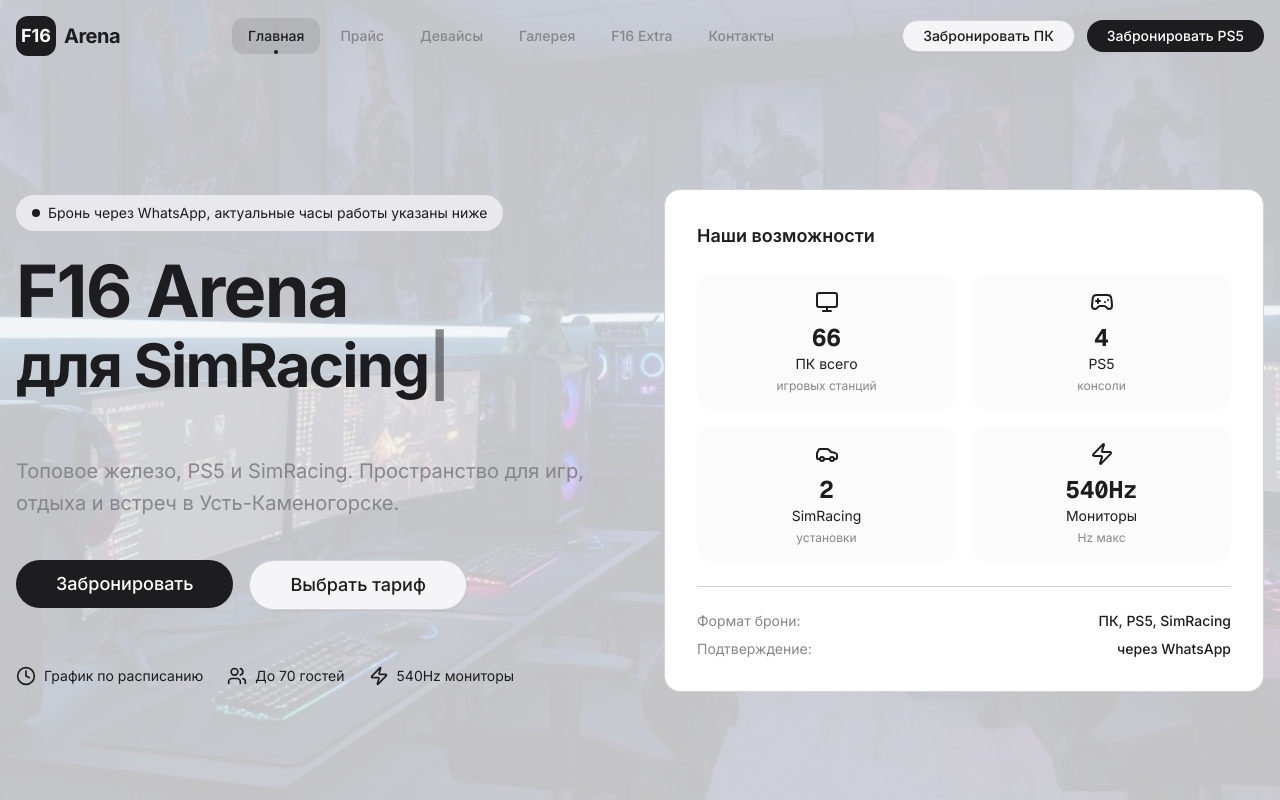
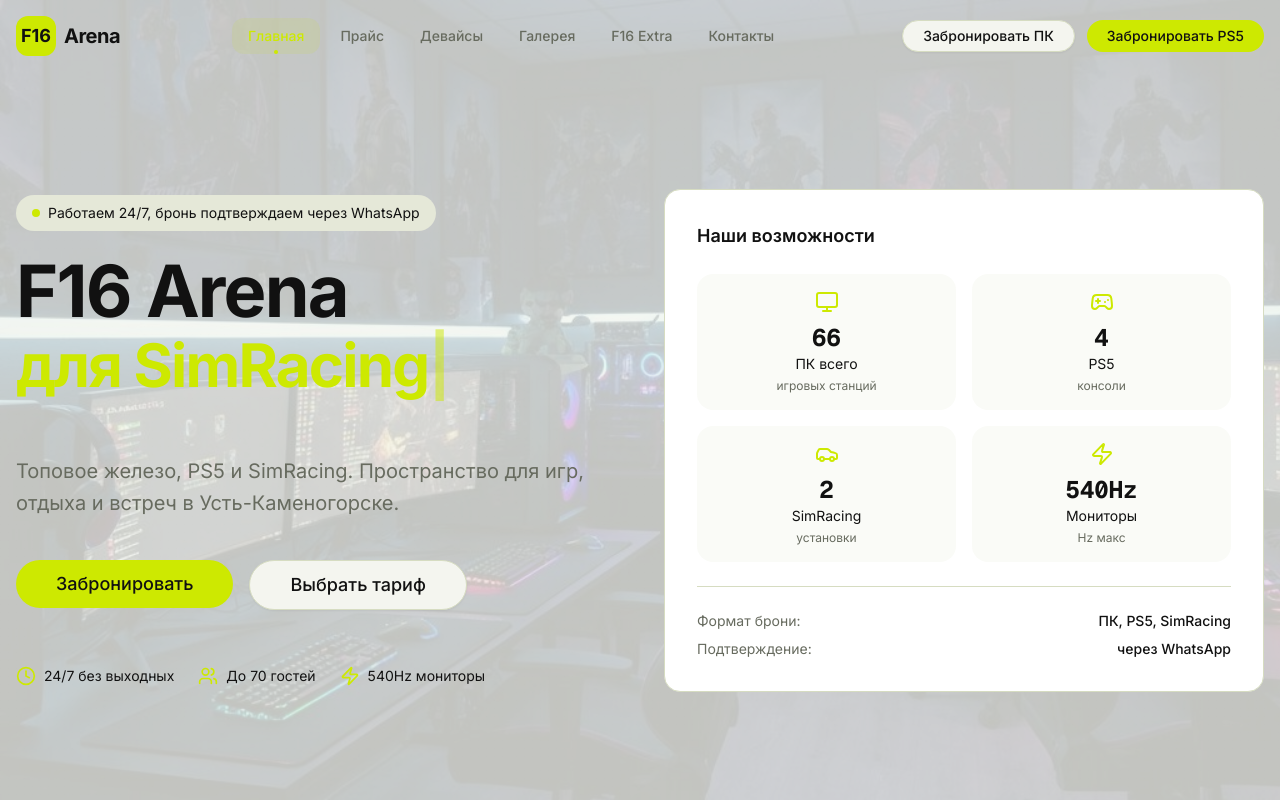
Before and after one commit to padash00/newf16extra-arena, a Next.js app: page / in a window 1280 px wide. Shown: the top 800 px of the page. Built offline with nearby package versions, Linux system fonts and the light colour scheme.

Commit message:
Restore 24-7 messaging and accent colors

```diff
--- a/app/globals.css
+++ b/app/globals.css
@@ -4,62 +4,62 @@
 @custom-variant dark (&:is(.dark *));
 
 :root {
-  --background: #f5f5f7;
-  --foreground: #1d1d1f;
+  --background: #f4f5ef;
+  --foreground: #111111;
 
   --card: #ffffff;
-  --card-foreground: #1d1d1f;
+  --card-foreground: #111111;
 
   --popover: #ffffff;
-  --popover-foreground: #1d1d1f;
+  --popover-foreground: #111111;
 
-  --primary: #1d1d1f;
-  --primary-foreground: #ffffff;
+  --primary: #cde901;
+  --primary-foreground: #111111;
 
-  --secondary: #e8e8ed;
-  --secondary-foreground: #1d1d1f;
+  --secondary: #e5e8d8;
+  --secondary-foreground: #111111;
 
-  --muted: #e8e8ed;
-  --muted-foreground: #86868b;
+  --muted: #ebeee1;
+  --muted-foreground: #676b5f;
 
-  --accent: #e8e8ed;
-  --accent-foreground: #1d1d1f;
+  --accent: #dfe6c0;
+  --accent-foreground: #111111;
 
   --destructive: #ff3b30;
   --destructive-foreground: #ffffff;
 
-  --border: #d2d2d7;
-  --input: #d2d2d7;
-  --ring: #0071e3;
+  --border: #d6dcc1;
+  --input: #d6dcc1;
+  --ring: #cde901;
 
   --radius: 0.75rem;
 }
 
 .dark {
-  --background: #000000;
-  --foreground: #f5f5f7;
+  --background: #050505;
+  --foreground: #f6f7ef;
 
-  --card: #1d1d1f;
-  --card-foreground: #f5f5f7;
+  --card: #101113;
+  --card-foreground: #f6f7ef;
 
-  --popover: #1d1d1f;
-  --popover-foreground: #f5f5f7;
+  --popover: #101113;
+  --popover-foreground: #f6f7ef;
 
-  --primary: #f5f5f7;
-  --primary-foreground: #000000;
+  --primary: #cde901;
+  --primary-foreground: #111111;
 
-  --secondary: #2d2d2f;
-  --secondary-foreground: #f5f5f7;
+  --secondary: #17191c;
+  --secondary-foreground: #f6f7ef;
 
-  --muted: #2d2d2f;
-  --muted-foreground: #98989d;
+  --muted: #17191c;
+  --muted-foreground: #8e9384;
 
-  --accent: #2d2d2f;
-  --accent-foreground: #f5f5f7;
+  --accent: #1d2111;
+  --accent-foreground: #f6f7ef;
 
-  --border: #2d2d2f;
-  --input: #2d2d2f;
-  --ring: #0071e3;
+  --border: #282d22;
+  --input: #282d22;
+  --ring: #cde901;
 }
 
 @theme inline {
@@ -96,6 +96,9 @@
   }
   body {
     @apply bg-background text-foreground antialiased;
+    background-image:
+      radial-gradient(circle at top, rgba(205, 233, 1, 0.09), transparent 28%),
+      linear-gradient(to bottom, rgba(255, 255, 255, 0.015), transparent 30%);
   }
   html {
     scroll-behavior: smooth;
--- a/app/layout.tsx
+++ b/app/layout.tsx
@@ -17,7 +17,7 @@ const geistMono = Geist_Mono({
 export const metadata: Metadata = {
   title: "F16 Arena — Компьютерный клуб, PS5 и SimRacing в Усть-Каменогорске",
   description:
-    "Топовое железо, PS5, SimRacing и бронирование через WhatsApp. Актуальные тарифы и контакты F16 Arena в Усть-Каменогорске.",
+    "Топовое железо, PS5, SimRacing и бронирование через WhatsApp 24/7. Актуальные тарифы и контакты F16 Arena в Усть-Каменогорске.",
   keywords: ["компьютерный клуб", "F16", "киберспорт", "PS5", "SimRacing", "Усть-Каменогорск", "игровой клуб"],
 }
 
--- a/components/contacts-section.tsx
+++ b/components/contacts-section.tsx
@@ -24,10 +24,7 @@ const socials = [
 ]
 
 const workingHours = [
-  { day: "Пн-Чт", hours: "10:00 — 02:00" },
-  { day: "Пт", hours: "12:00 — 06:00" },
-  { day: "Сб", hours: "12:00 — 06:00" },
-  { day: "Вс", hours: "12:00 — 00:00" },
+  { day: "Ежедневно", hours: "24/7" },
 ]
 
 export function ContactsSection() {
@@ -56,7 +53,7 @@ export function ContactsSection() {
             Контакты <span className="text-primary">F16</span>
           </h2>
           <p className="text-xl text-muted-foreground max-w-2xl mx-auto leading-relaxed">
-            Актуальные контакты, адрес и график работы клуба
+            Актуальные контакты, адрес и клуб, который работает 24/7
           </p>
         </div>
 
@@ -78,7 +75,7 @@ export function ContactsSection() {
                   <div className="flex items-center gap-2 mt-4">
                     <div className="flex items-center gap-1.5 px-3 py-1 rounded-full bg-primary/10 text-primary text-xs font-medium">
                       <span className="inline-flex h-2 w-2 rounded-full bg-primary"></span>
-                      Работаем по расписанию ниже
+                      Открыты 24/7
                     </div>
 
                     <Button
@@ -202,7 +199,7 @@ export function ContactsSection() {
                 className="w-full mt-2 text-muted-foreground"
               >
                 <ChevronDown className={cn("w-4 h-4 mr-1 transition-transform", showAllHours && "rotate-180")} />
-                {showAllHours ? "Скрыть" : "Все часы работы"}
+                {showAllHours ? "Скрыть" : "Показать график"}
               </Button>
             </div>
           </div>
--- a/components/footer.tsx
+++ b/components/footer.tsx
@@ -62,7 +62,7 @@ export function Footer() {
               </div>
 
               <p className="text-sm text-muted-foreground mb-4">
-                Компьютерный клуб с топовым железом, PS5 и SimRacing в Усть-Каменогорске. Бронирование подтверждаем через WhatsApp.
+                Компьютерный клуб с топовым железом, PS5 и SimRacing в Усть-Каменогорске. Работаем 24/7 и подтверждаем бронь через WhatsApp.
               </p>
 
               <div className="flex items-center gap-2">
@@ -128,7 +128,7 @@ export function Footer() {
                 </li>
                 <li className="flex items-center gap-2">
                   <Clock className="w-4 h-4 text-primary shrink-0" />
-                  <span className="text-sm text-muted-foreground">По расписанию на странице контактов</span>
+                  <span className="text-sm text-muted-foreground">Ежедневно 24/7</span>
                 </li>
               </ul>
             </div>
--- a/components/hero-section.tsx
+++ b/components/hero-section.tsx
@@ -84,7 +84,7 @@ export function HeroSection() {
           <div className="space-y-6 animate-in slide-in-from-left-10 duration-700">
             <div className="inline-flex items-center gap-2 px-4 py-2 bg-secondary rounded-full text-sm">
               <span className="inline-flex h-2 w-2 rounded-full bg-primary" />
-              <span className="text-foreground">Бронь через WhatsApp, актуальные часы работы указаны ниже</span>
+              <span className="text-foreground">Работаем 24/7, бронь подтверждаем через WhatsApp</span>
             </div>
 
             <h1 className="text-5xl sm:text-6xl lg:text-7xl font-bold text-foreground tracking-tight">
@@ -128,7 +128,7 @@ export function HeroSection() {
             <div className="flex flex-wrap gap-6 pt-8">
               <div className="flex items-center gap-2">
                 <Clock className="w-5 h-5 text-primary" />
-                <span className="text-sm text-foreground">График по расписанию</span>
+                <span className="text-sm text-foreground">24/7 без выходных</span>
               </div>
               <div className="flex items-center gap-2">
                 <Users className="w-5 h-5 text-primary" />
```
